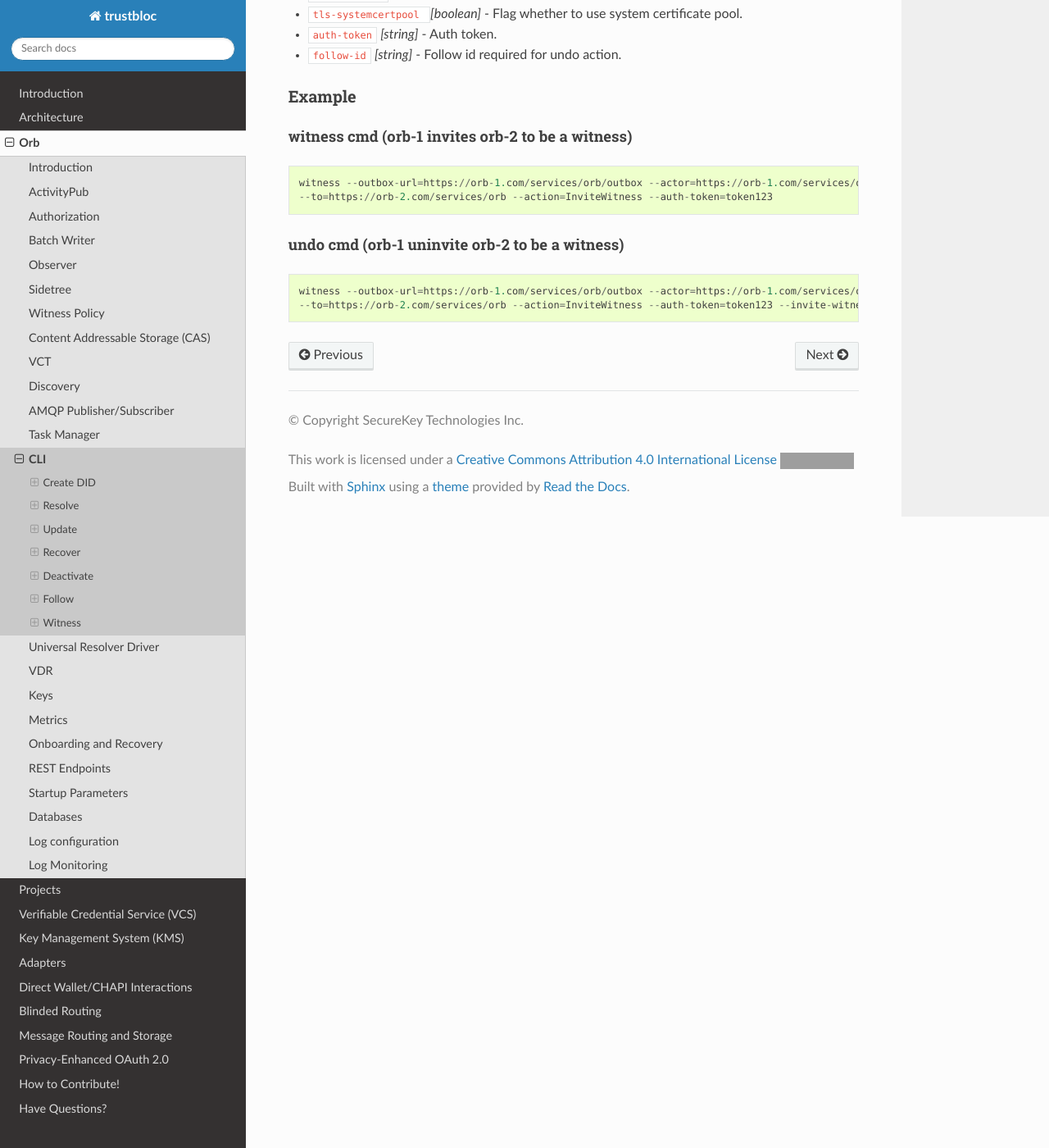
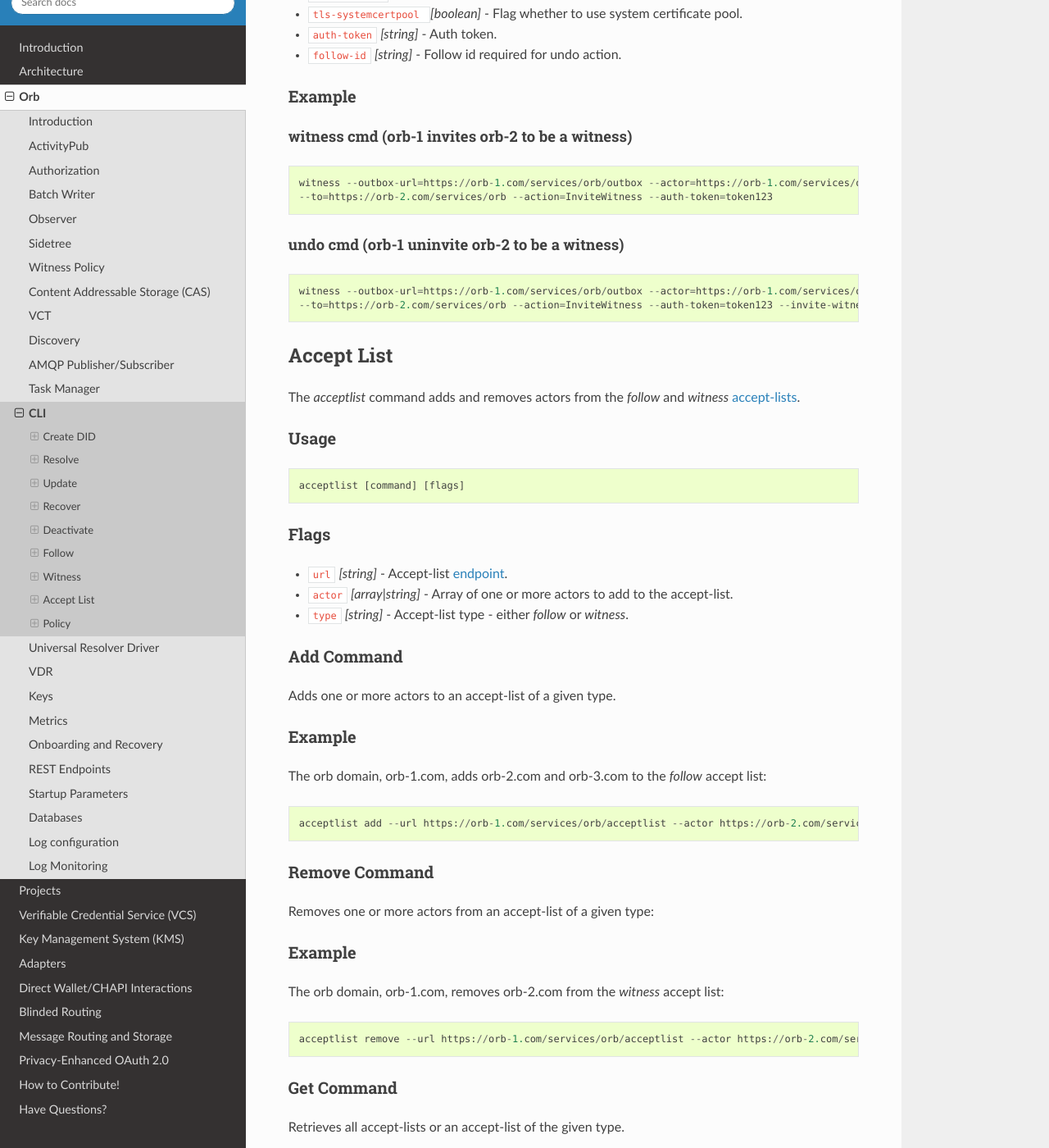
Before and after one commit to trustbloc/docs, a Sphinx documentation site: the page built from readthedocs/source/orb/cli.md, in a window 1280 px wide and 1400 px high, scrolled down 8720 px. Shown: the whole window at 82% size. Built offline with Sphinx 7.4.7 and the Read the Docs theme 2.0.0, drawn with Linux system fonts in a browser that asks for light colours; some of the changed text lies outside the part shown; grey boxes are pictures that could not be loaded.

Commit message:
docs: Added docs for accept-list and witness policy CLI
Signed-off-by: Bob Stasyszyn <Bob.Stasyszyn@securekey.com>

````diff
--- a/readthedocs/source/orb/cli.md
+++ b/readthedocs/source/orb/cli.md
@@ -376,3 +376,97 @@
 witness --outbox-url=https://orb-1.com/services/orb/outbox --actor=https://orb-1.com/services/orb
 --to=https://orb-2.com/services/orb --action=InviteWitness --auth-token=token123 --invite-witness-id=r2WW##
 ```
+
+## Accept List
+
+The _acceptlist_ command adds and removes actors from the _follow_ and _witness_
+[accept-lists](activitypub.html#accept-list).
+
+### Usage
+
+```
+acceptlist [command] [flags]
+```
+
+### Flags
+
+* `url` _[string]_ - Accept-list [endpoint](restendpoints/activitypub.html#accept-list).
+* `actor` _[array|string]_ - Array of one or more actors to add to the accept-list.
+* `type` _[string]_ - Accept-list type - either _follow_ or _witness_.
+
+### Add Command
+
+Adds one or more actors to an accept-list of a given type.
+
+### Example
+
+The orb domain, orb-1.com, adds orb-2.com and orb-3.com to the _follow_ accept list:
+
+```
+acceptlist add --url https://orb-1.com/services/orb/acceptlist --actor https://orb-2.com/services/orb --actor https://orb-3.com/services/orb --type follow
+```
+
+### Remove Command
+
+Removes one or more actors from an accept-list of a given type:
+
+### Example
+
+The orb domain, orb-1.com, removes orb-2.com from the _witness_ accept list:
+
+```
+acceptlist remove --url https://orb-1.com/services/orb/acceptlist --actor https://orb-2.com/services/orb --type witness
+```
+
+### Get Command
+
+Retrieves all accept-lists or an accept-list of the given type.
+
+### Example
+
+Retrieve orb-1.com's _witness_ accept-list:
+
+```
+acceptlist get --url https://orb-1.com/services/orb/acceptlist --type witness
+```
+
+Retrieve all of orb-1's accept-lists:
+
+```
+acceptlist get --url https://orb-1.com/services/orb/acceptlist
+```
+
+## Policy
+
+The _policy_ command updates and retrieves the [witness policy](witnesspolicy.html#witness-policy).
+
+### Usage
+
+```
+policy [command] [flags]
+```
+
+#### Flags
+
+* `url` _[string]_ - Witness policy [endpoint](restendpoints/witness-policy.html#witness-policy-endpoint).
+* `policy` _[string]_ - The policy. For example "MinPercent(100,batch) AND OutOf(1,system)".
+
+### Update Command
+
+The _update_ command updates a witness policy.
+
+#### Example
+
+```
+policy update --url https://orb-1.com/policy --policy "MinPercent(100,batch) AND OutOf(1,system)"
+```
+
+### Get Command
+
+The _get_ command retrieves the witness policy.
+
+#### Example
+
+```
+policy get --url https://orb-1.com/policy
+```
````
